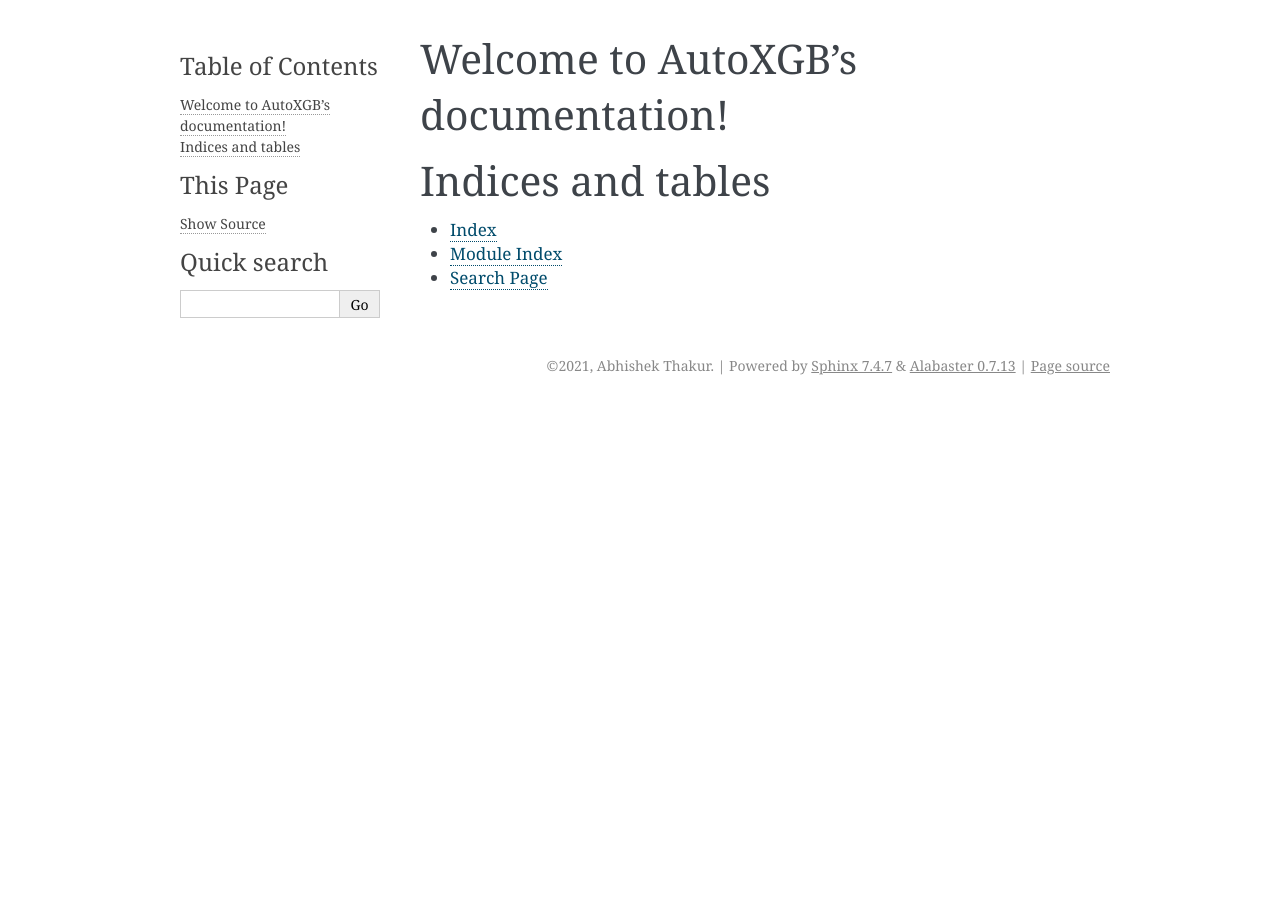
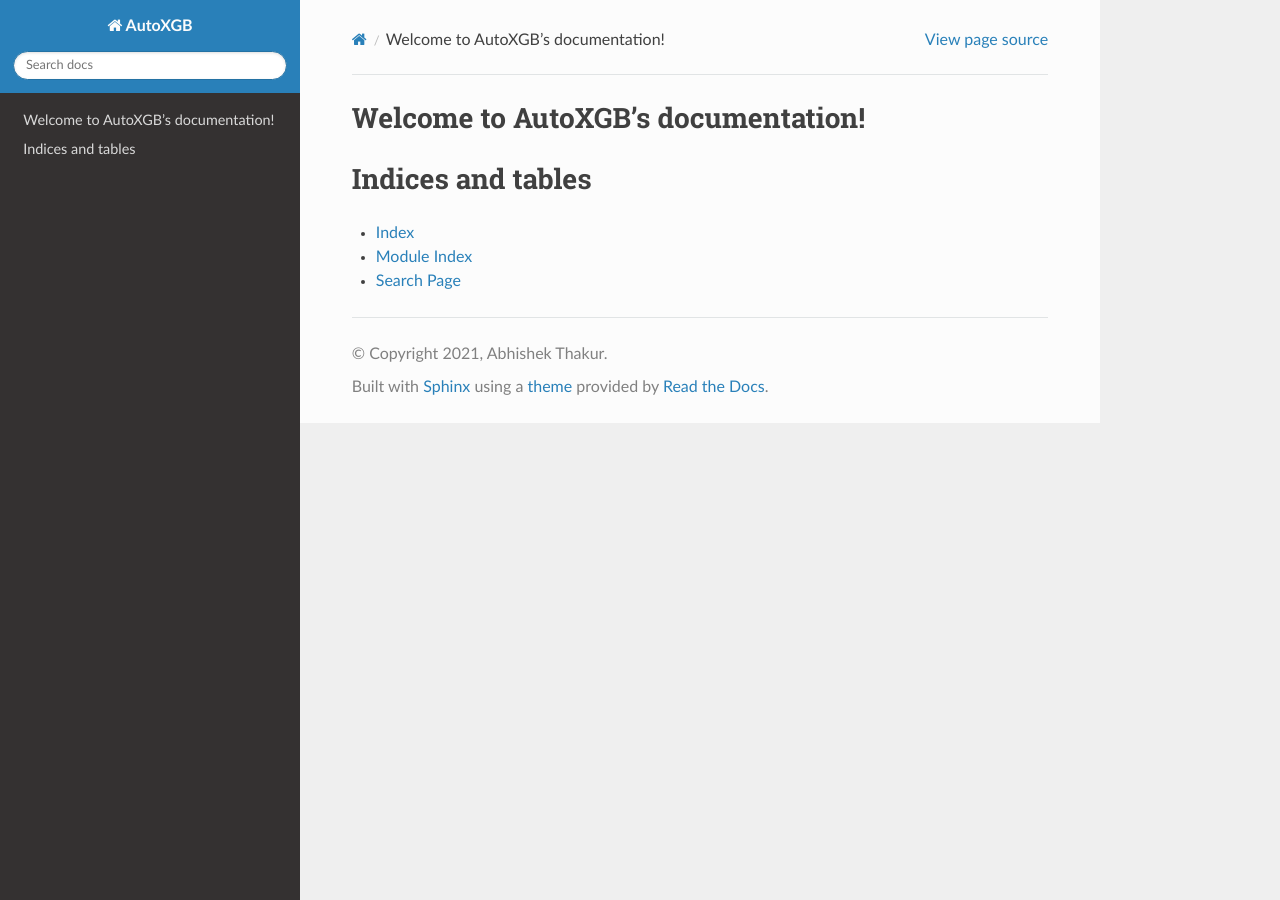
Before and after one commit to abhishekkrthakur/autoxgb, a Sphinx documentation site: the page built from docs/index.rst, in a window 1280 px wide. Built offline with Sphinx 7.4.7 and the Read the Docs theme 2.0.0, drawn with Linux system fonts in a browser that asks for light colours.

Commit message:
sphinx_rtd_theme

```diff
--- a/docs/conf.py
+++ b/docs/conf.py
@@ -17,9 +17,9 @@
 
 # -- Project information -----------------------------------------------------
 
-project = 'AutoXGB'
-copyright = '2021, Abhishek Thakur'
-author = 'Abhishek Thakur'
+project = "AutoXGB"
+copyright = "2021, Abhishek Thakur"
+author = "Abhishek Thakur"
 
 
 # -- General configuration ---------------------------------------------------
@@ -27,16 +27,15 @@
 # Add any Sphinx extension module names here, as strings. They can be
 # extensions coming with Sphinx (named 'sphinx.ext.*') or your custom
 # ones.
-extensions = [
-]
+extensions = []
 
 # Add any paths that contain templates here, relative to this directory.
-templates_path = ['_templates']
+templates_path = ["_templates"]
 
 # List of patterns, relative to source directory, that match files and
 # directories to ignore when looking for source files.
 # This pattern also affects html_static_path and html_extra_path.
-exclude_patterns = ['_build', 'Thumbs.db', '.DS_Store']
+exclude_patterns = ["_build", "Thumbs.db", ".DS_Store"]
 
 
 # -- Options for HTML output -------------------------------------------------
@@ -44,9 +43,9 @@
 # The theme to use for HTML and HTML Help pages.  See the documentation for
 # a list of builtin themes.
 #
-html_theme = 'alabaster'
+html_theme = "sphinx_rtd_theme"
 
 # Add any paths that contain custom static files (such as style sheets) here,
 # relative to this directory. They are copied after the builtin static files,
 # so a file named "default.css" will overwrite the builtin "default.css".
-html_static_path = ['_static']
+html_static_path = ["_static"]
```
